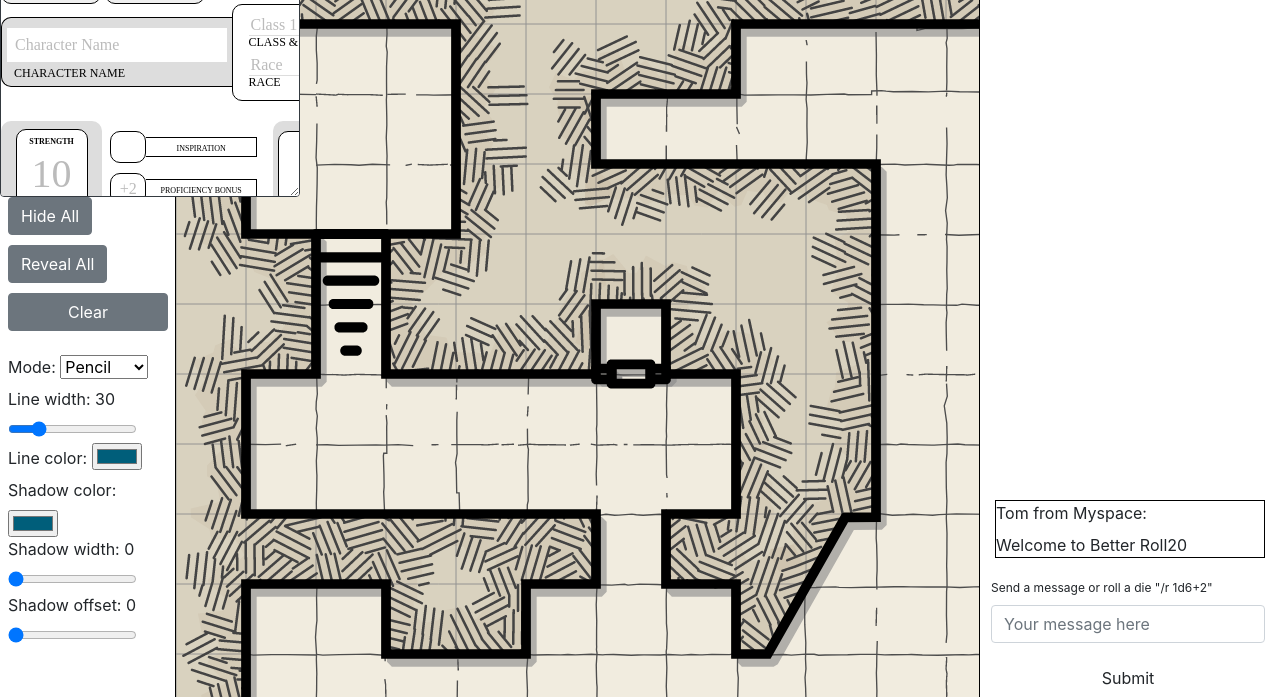
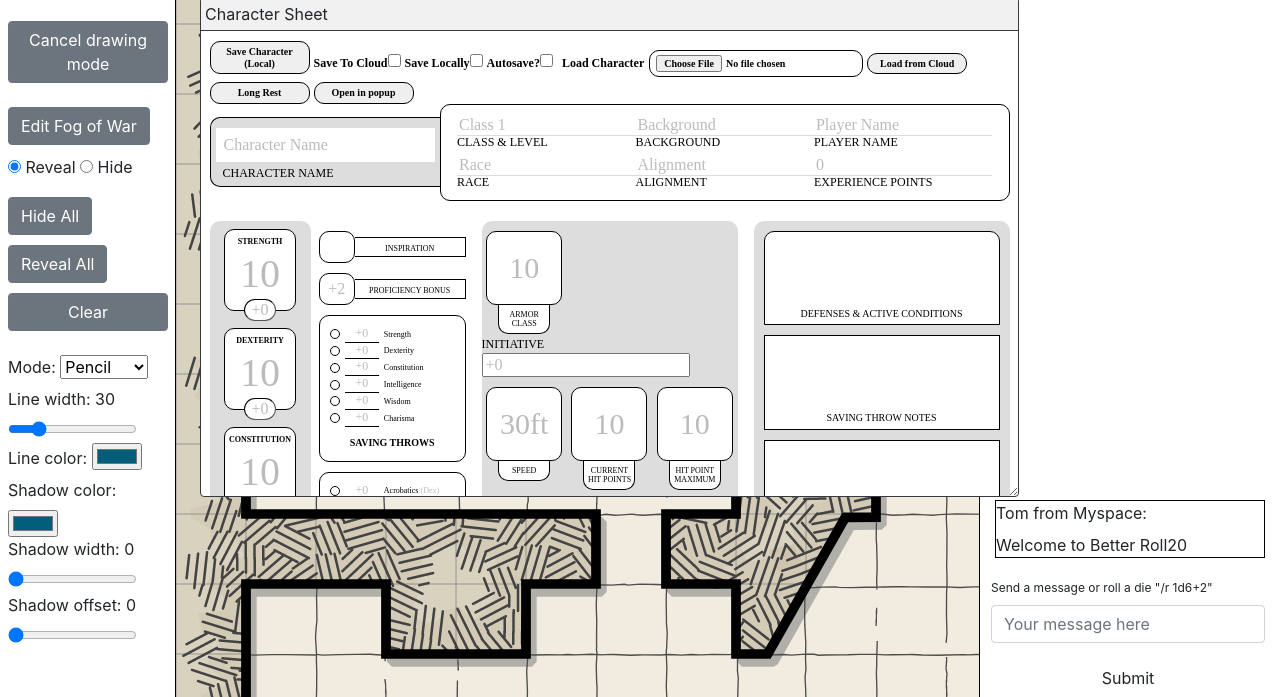
Before and after one commit to roll20plusplus/betterroll20, a plain HTML site: page index.html in a window 1280 px wide. Shown: the part 103-800 px from the top of the page. Drawn offline with nearby package versions, Linux system fonts and the light colour scheme; a script that the page names is missing.

Commit message:
Make the character sheet open nicer

```diff
--- a/css/custom_style.css
+++ b/css/custom_style.css
@@ -135,8 +135,8 @@ body.sb-sidenav-toggled #wrapper #sidebar-wrapper {
 }*/
 
 .panel{
-  width: 300px;
-  height: 300px;
+  width: 819px;
+  height: 500px;
   background-color: #ffffff;
 }
 
--- a/index.html
+++ b/index.html
@@ -18,7 +18,7 @@
 
         <script src="https://ajax.googleapis.com/ajax/libs/jquery/1.11.0/jquery.min.js"></script>
     </head>
-    <div id="panel1 dragcharsheet" class="panel panel-warning resizable draggable border border-dark rounded">
+    <div id="panel1 dragcharsheet" class="panel panel-warning resizable draggable border border-dark rounded" style="top:100px; left:200px">
         <div class="panel-heading draggable-handler border-bottom border-5 border-dark p-1">Character Sheet</div>
         <div class="panel-body" style="height:98%;">
             <iframe id="serviceFrameSend" src="5ecs.html" width="2000" frameborder="0"></iframe>
```
Also changed, not shown: js/scripts.js (+0 -31 lines).
